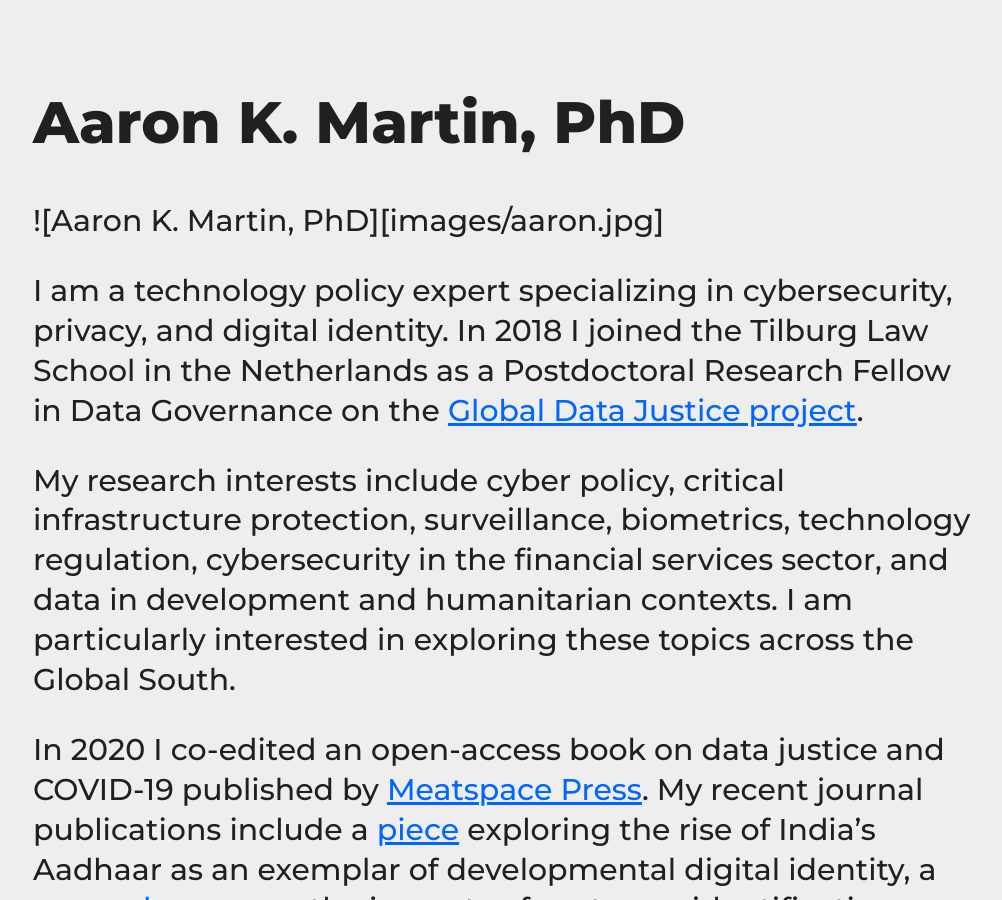
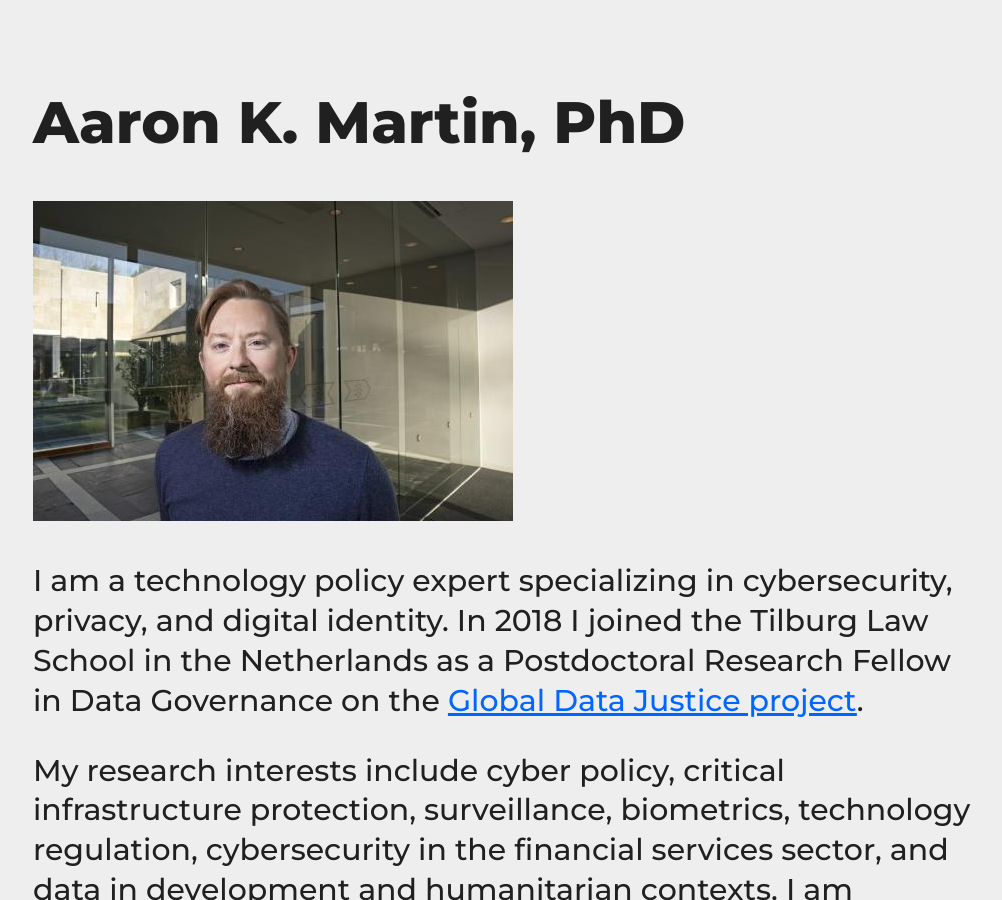
Before and after one commit to haroonalrasheed/641a, a Jekyll site: the page built from index.md, in a window 1280 px wide and 900 px high. Shown: the whole window, without its empty margins (131-1133 px from the left). Built offline with Jekyll 4.4.1, drawn with Linux system fonts in a browser that asks for light colours.

Commit message:
Update index.md

```diff
--- a/index.md
+++ b/index.md
@@ -3,7 +3,8 @@ layout: default
 title: Aaron K. Martin, PhD
 ---
 
-![Aaron K. Martin, PhD][images/aaron.jpg]
+![Aaron K. Martin, PhD](images/aaron.jpg)
+
 
 I am a technology policy expert specializing in cybersecurity, privacy, and digital identity. In 2018 I joined the Tilburg Law School in the Netherlands as a Postdoctoral Research Fellow in Data Governance on the [Global Data Justice project](https://globaldatajustice.org).
 
```
